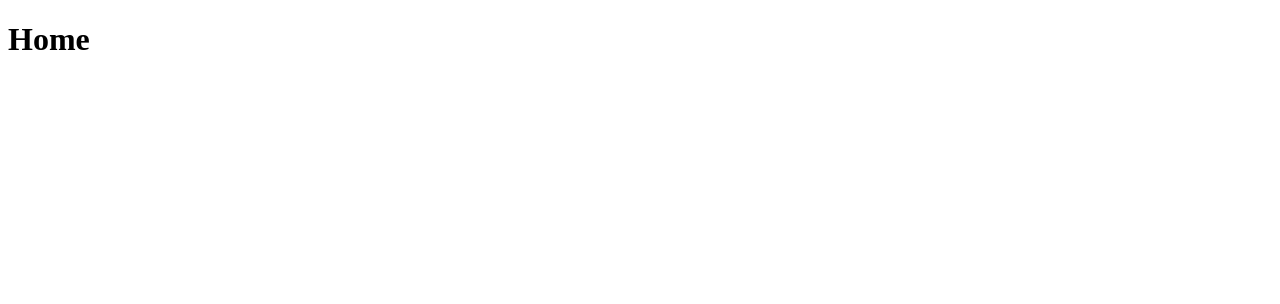
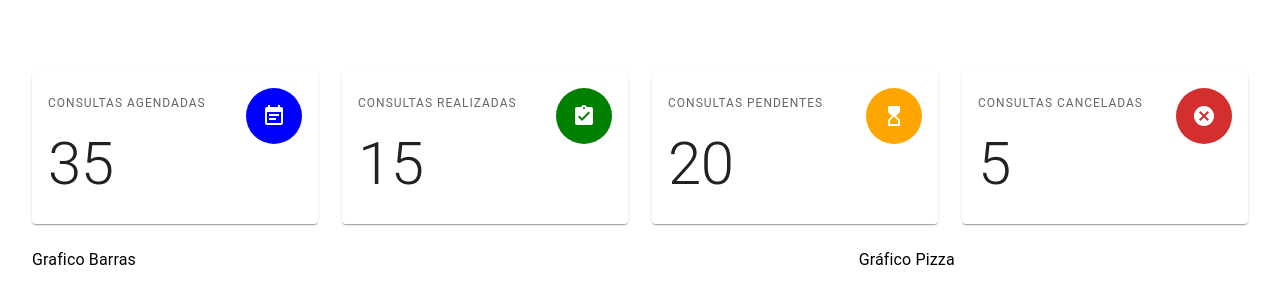
Before and after one commit to mtsteo/projeto-SGACO, a Next.js app: page /home/Home in a window 1280 px wide. Shown: the top 304 px of the page. Built offline with nearby package versions, Linux system fonts and the light colour scheme.

Commit message:
Pagina dashboard cards começado

```diff
--- a/package.json
+++ b/package.json
@@ -5,6 +5,8 @@
   "dependencies": {
     "@emotion/react": "^11.10.8",
     "@emotion/styled": "^11.10.8",
+    "@heroicons/react": "^2.0.18",
+    "@mui/icons-material": "^5.11.16",
     "@mui/material": "^5.12.3",
     "@testing-library/jest-dom": "^5.16.5",
     "@testing-library/react": "^13.4.0",
--- a/src/contexts/Private.js
+++ b/src/contexts/Private.js
@@ -5,7 +5,7 @@ import {LoginPage} from "../pages/loginPage/LoginPage";
 export default function Private({ children }) {
     /* AQUI VERIFICAMOS SE O USUÁRIO ESTÁ LOGADO PARA ENTÃO RENDERIZARMOS O COMPONENT DESEJADO  */
     const { loggedIn } = useContext(AuthContext);
-    const teste = false
+    const teste = true
 
     if (teste) {
         return children
--- a/src/pages/home/Home.js
+++ b/src/pages/home/Home.js
@@ -1,11 +1,75 @@
 import React from 'react'
+import { Box, Container, Unstable_Grid2 as Grid, Typography } from '@mui/material';
+import {TotalConsultas} from  './sections/TotalConsultas.js'
+import { ConsultasPendentes } from './sections/ConsultasPendentes.js';
+import { ConsultasCanceladas } from './sections/ConsultasCanceladas.js';
+import { ConsultasRealizadas } from './sections/ConsutasRealizadas.js'
+const now = new Date();
 
-function Home() {
-  return (
-    <div>
-      <h1>Home</h1>
-    </div>
-  )
-}
+const Home = () => (
+  <>
+    <Box
+      component="main"
+      sx={{
+        flexGrow: 1,
+        py: 8
+      }}
+    >
+      <Container maxWidth="xl">
+        <Grid
+          container
+          spacing={3}
+        >
+          <Grid
+            xs={12}
+            sm={6}
+            lg={3}
+          >
+            <TotalConsultas/>
+          </Grid>
+          <Grid
+            xs={12}
+            sm={6}
+            lg={3}
+          >
+            <ConsultasRealizadas/>
+          </Grid>
+          <Grid
+            xs={12}
+            sm={6}
+            lg={3}
+          >
+            <ConsultasPendentes/>
+          </Grid>
+          <Grid
+            xs={12}
+            sm={6}
+            lg={3}
+          >
+            <ConsultasCanceladas/>
+          </Grid>
+          <Grid
+            xs={12}
+            lg={8}
+          >
+            <Typography>
+              Grafico Barras
+            </Typography>
+          </Grid>
+          <Grid
+            xs={12}
+            md={6}
+            lg={4}
+          >
+            <Typography>
+              Gráfico Pizza
+            </Typography>
+          </Grid>
+        </Grid>
+      </Container>
+    </Box>
+  </>
+);
 
-export default Home
+
+export default Home;
--- /dev/null
+++ b/src/pages/home/sections/ConsultasCanceladas.js
@@ -0,0 +1,42 @@
+import CancelIcon from '@mui/icons-material/Cancel';
+import { Avatar, Card, CardContent, Stack, SvgIcon, Typography } from '@mui/material';
+
+export const ConsultasCanceladas = () => {
+
+
+  return (
+    <Card sx={{height:'100%'}}>
+      <CardContent>
+        <Stack
+          alignItems="flex-start"
+          direction="row"
+          justifyContent="space-between"
+          spacing={3}
+        >
+          <Stack spacing={1}>
+            <Typography
+              color="text.secondary"
+              variant="overline"
+            >
+              Consultas Canceladas
+            </Typography>
+            <Typography variant="h2">
+              5
+            </Typography>
+          </Stack>
+          <Avatar
+            sx={{
+              backgroundColor: 'error.main',
+              height: 56,
+              width: 56
+            }}
+          >
+            <SvgIcon>
+              <CancelIcon />
+            </SvgIcon>
+          </Avatar>
+        </Stack>
+      </CardContent>
+    </Card>
+  );
+};
--- /dev/null
+++ b/src/pages/home/sections/ConsultasPendentes.js
@@ -0,0 +1,42 @@
+import HourglassTopIcon from '@mui/icons-material/HourglassTop';
+import { Avatar, Card, CardContent, Stack, SvgIcon, Typography } from '@mui/material';
+
+export const ConsultasPendentes = () => {
+
+
+  return (
+    <Card sx={{height:'100%'}}>
+      <CardContent>
+        <Stack
+          alignItems="flex-start"
+          direction="row"
+          justifyContent="space-between"
+          spacing={3}
+        >
+          <Stack spacing={1}>
+            <Typography
+              color="text.secondary"
+              variant="overline"
+            >
+              Consultas Pendentes
+            </Typography>
+            <Typography variant="h2">
+              20
+            </Typography>
+          </Stack>
+          <Avatar
+            sx={{
+              backgroundColor: 'orange',
+              height: 56,
+              width: 56
+            }}
+          >
+            <SvgIcon>
+              <HourglassTopIcon />
+            </SvgIcon>
+          </Avatar>
+        </Stack>
+      </CardContent>
+    </Card>
+  );
+};
--- /dev/null
+++ b/src/pages/home/sections/ConsutasRealizadas.js
@@ -0,0 +1,42 @@
+import AssignmentTurnedInIcon from '@mui/icons-material/AssignmentTurnedIn';
+import { Avatar, Card, CardContent, Stack, SvgIcon, Typography } from '@mui/material';
+
+export const ConsultasRealizadas = () => {
+
+
+  return (
+    <Card sx={{height:'100%'}}>
+      <CardContent>
+        <Stack
+          alignItems="flex-start"
+          direction="row"
+          justifyContent="space-between"
+          spacing={3}
+        >
+          <Stack spacing={1}>
+            <Typography
+              color="text.secondary"
+              variant="overline"
+            >
+              Consultas Realizadas
+            </Typography>
+            <Typography variant="h2">
+              15
+            </Typography>
+          </Stack>
+          <Avatar
+            sx={{
+              backgroundColor: 'green',
+              height: 56,
+              width: 56
+            }}
+          >
+            <SvgIcon>
+              <AssignmentTurnedInIcon/>
+            </SvgIcon>
+          </Avatar>
+        </Stack>
+      </CardContent>
+    </Card>
+  );
+};
--- /dev/null
+++ b/src/pages/home/sections/TotalConsultas.js
@@ -0,0 +1,42 @@
+import EventNoteIcon from '@mui/icons-material/EventNote';
+import { Avatar, Card, CardContent, Stack, SvgIcon, Typography } from '@mui/material';
+
+export const TotalConsultas = () => {
+
+
+  return (
+    <Card sx={{height:'100%'}}>
+      <CardContent>
+        <Stack
+          alignItems="flex-start"
+          direction="row"
+          justifyContent="space-between"
+          spacing={3}
+        >
+          <Stack spacing={1}>
+            <Typography
+              color="text.secondary"
+              variant="overline"
+            >
+              Consultas Agendadas
+            </Typography>
+            <Typography variant="h2">
+              35
+            </Typography>
+          </Stack>
+          <Avatar
+            sx={{
+              backgroundColor: 'blue',
+              height: 56,
+              width: 56
+            }}
+          >
+            <SvgIcon>
+              <EventNoteIcon/>
+            </SvgIcon>
+          </Avatar>
+        </Stack>
+      </CardContent>
+    </Card>
+  );
+};
```
Also changed, not shown: src/pages/home/sections/GraficoConsultas.js (added, +9 -0 lines), src/pages/home/sections/GraficoEspecialidades.js (added, +9 -0 lines), 1 other file (tests, documents, lock files or other folders).
